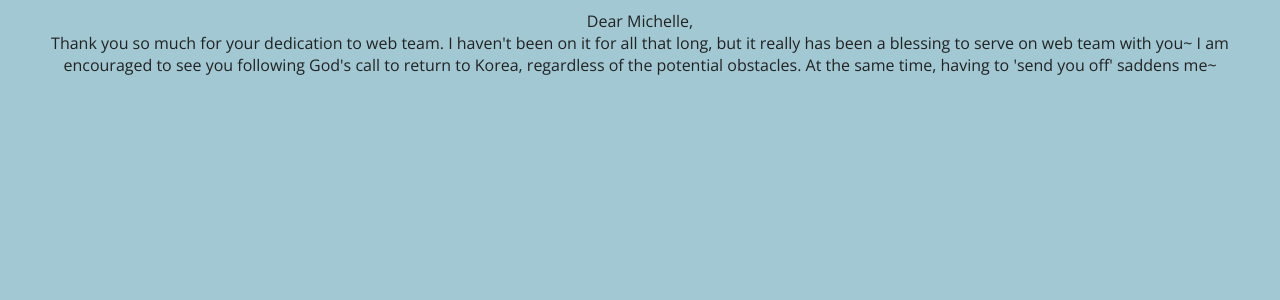
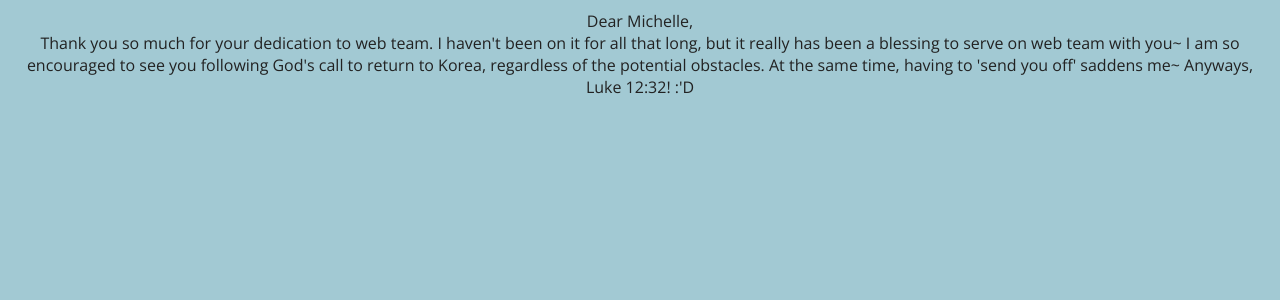
Before and after one commit to varoot/michelles-card, a PHP site: page /kevchang/ in a window 1280 px wide. Shown: the top 300 px of the page. Run offline with PHP 8.4, Linux system fonts and the light colour scheme; style sheets or scripts are compiled from the project's sources; some libraries are stand-ins or nearby versions.

Commit message:
kevin again

```diff
--- a/kevchang/index.php
+++ b/kevchang/index.php
@@ -18,8 +18,8 @@
 	<div>
 		<!-- Your message here -->
 		Dear Michelle,<br/>
-		Thank you so much for your dedication to web team.  I haven't been on it for all that long, but it really has been a blessing to serve on web team with you~ I am encouraged to see you following God's call to return to Korea, regardless of the potential obstacles.  At the same time, having to 'send you off' saddens me~
-
+		Thank you so much for your dedication to web team.  I haven't been on it for all that long, but it really has been a blessing to serve on web team with you~ I am so encouraged to see you following God's call to return to Korea, regardless of the potential obstacles.  At the same time, having to 'send you off' saddens me~
+		Anyways, Luke 12:32! :'D
 	</div>
 
 	<!-- Javascript below -->
```
